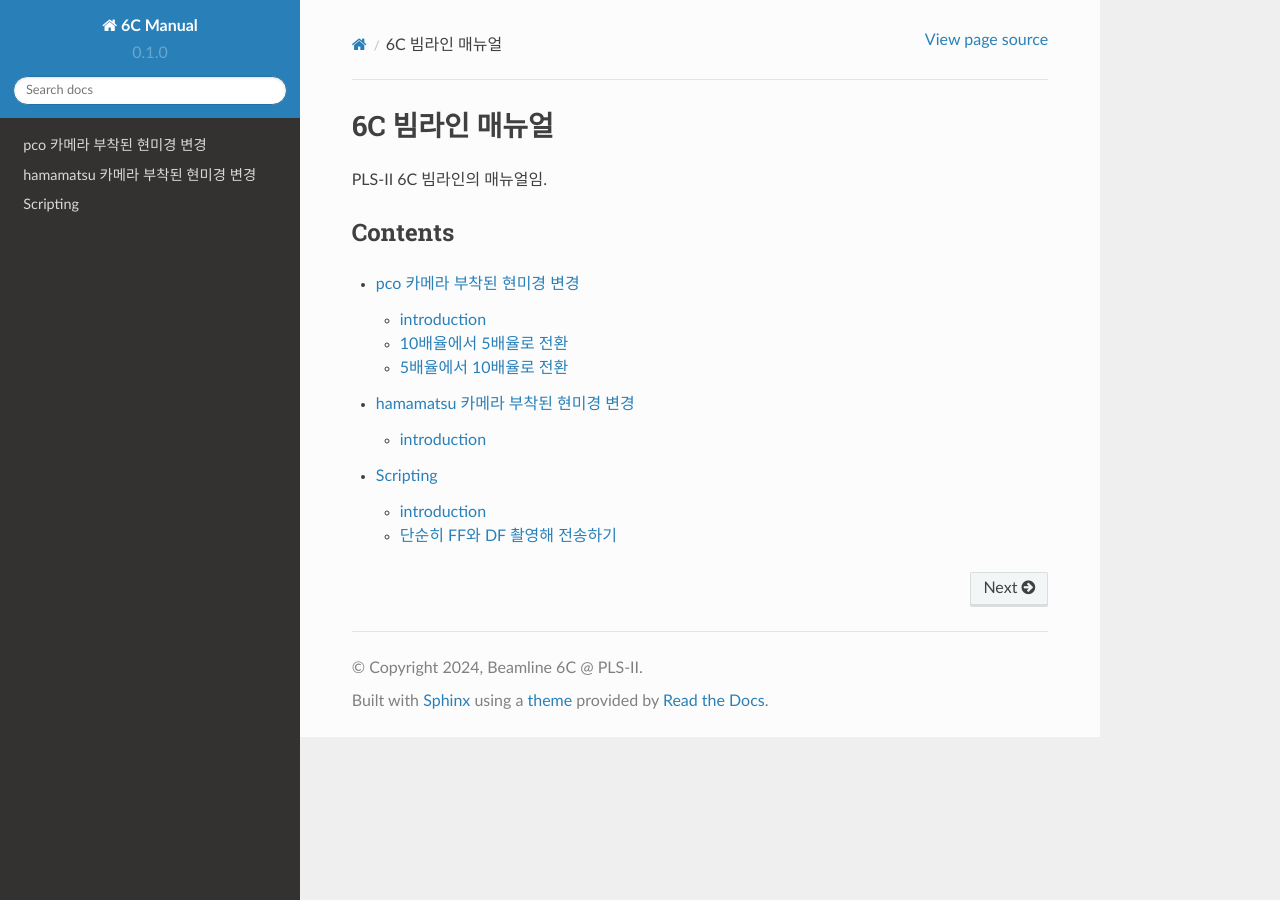
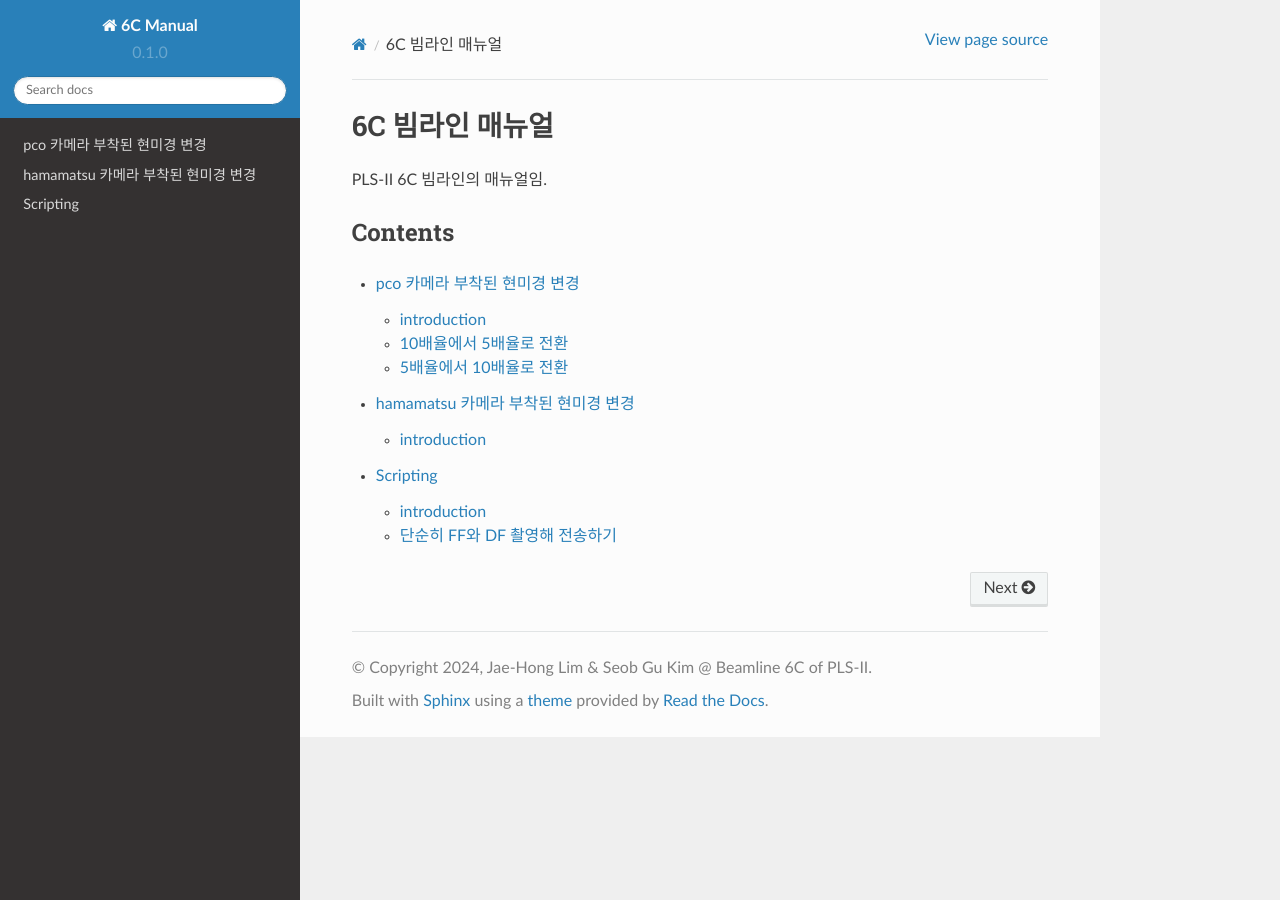
Before and after one commit to limjh0/6C_manual_kr, a Sphinx documentation site: the page built from docs/source/index.rst, in a window 1280 px wide. Built offline with Sphinx 7.4.7 and the Read the Docs theme 2.0.0, drawn with Linux system fonts in a browser that asks for light colours.

Commit message:
conf.py의 copy right 수정

```diff
--- a/docs/source/conf.py
+++ b/docs/source/conf.py
@@ -3,7 +3,7 @@
 # -- Project information
 
 project = '6C Manual'
-copyright = '2024, Beamline 6C @ PLS-II'
+copyright = '2024, Jae-Hong Lim & Seob Gu Kim @ Beamline 6C of PLS-II'
 author = 'Jae-Hong Lim'
 
 release = '0.1'
```
